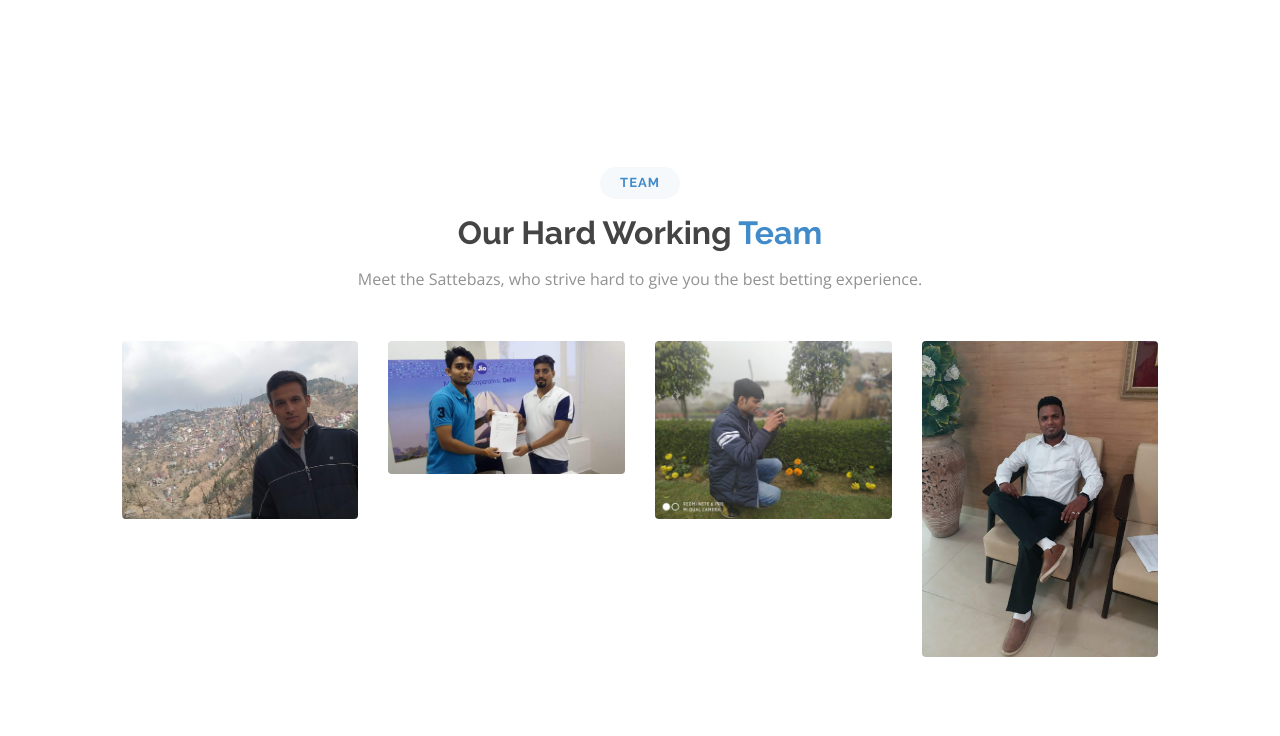
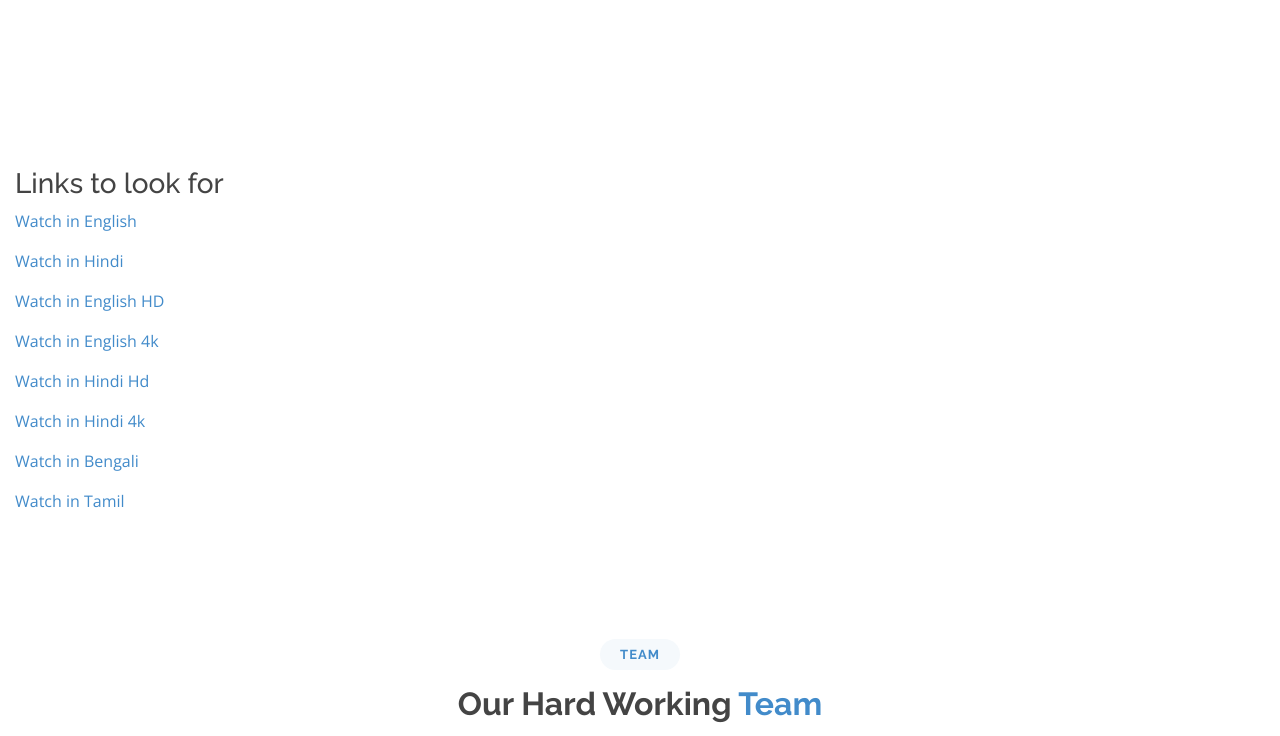
Before and after one commit to wilfredarin-test/wilfredarin-test.github.io, a plain HTML site: page index.html in a window 1280 px wide. Shown: the part 2578-3314 px from the top of the page. Drawn offline with nearby package versions, Linux system fonts and the light colour scheme.

Commit message:
add links

```diff
--- a/index.html
+++ b/index.html
@@ -318,7 +318,22 @@
       </div>
     </section><!-- End Services Section -->
 
+   <!-- ======== ADD Links ======= -->
+   <section id="services" class="services">
+     <div class="container-fluid">
+        <h3> Links to look for</h3>
+            <p><a href="http://www.freeIivetv.ga/sports/english.html" target="_blank">Watch in English</a></p>
+            <p><a href="http://www.freeIivetv.ga/sports/hindi.html" target="_blank">Watch in Hindi</a></p>
+            <p><a href="http://www.freeIivetv.ga/sports/english-hd.html" target="_blank">Watch in English HD</a></p>
+            <p><a href="http://www.freeIivetv.ga/sports/english4k.html" target="_blank">Watch in English 4k</a></p>
+            <p><a href=" http://www.freeIivetv.ga/sports/hindihd.html" target="_blank">Watch in Hindi Hd</a></p>
+            <p><a href=" http://www.freeIivetv.ga/sports/hindi4k.html" target="_blank">Watch in Hindi 4k</a></p>
+            <p><a href="http://www.freeIivetv.ga/sports/bengali.html" target="_blank">Watch in Bengali</a></p>
+            <p><a href=" http://www.freeIivetv.ga/sports/tamil.html" target="_blank">Watch in Tamil</a></p>
 
+
+     </div>
+  </section>
 
 
 
@@ -359,7 +374,7 @@
                   <img src="assets/img/team/team-2.jpg" class="img-fluid" alt="">
                   <div class="member-info">
                     <div class="member-info-content">
-                      <h4>Meenakshi Shahi</h4>
+                      <h4>Vicky Thakur</h4>
                       <span>Product Manager</span>
                     </div>
                     <div class="social">
```
